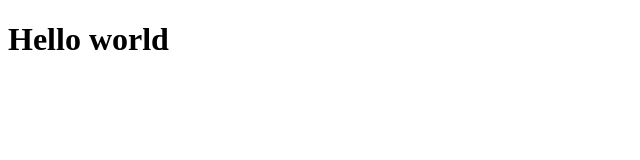
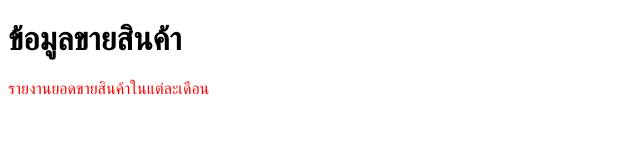
Before and after one commit to noteweihei/valentinote-project, a plain HTML site: page index.html in a window 1280 px wide. Shown: the whole page, without its empty margins (0-640 px from the left). Drawn offline with Linux system fonts and the light colour scheme.

Commit message:
add report seal

```diff
--- a/app.js
+++ b/app.js
@@ -1,5 +1 @@
-console.log("hello word");
-console.log("hello word");
-console.log("hello word");
-
 console.log("Employee Data");
--- a/index.html
+++ b/index.html
@@ -4,9 +4,15 @@
     <meta charset="UTF-8" />
     <meta name="viewport" content="width=device-width, initial-scale=1.0" />
     <title>Document</title>
+    <style>
+      p {
+        color: red;
+      }
+    </style>
   </head>
   <body>
-    <h1>Hello world</h1>
+    <h1>ข้อมูลขายสินค้า</h1>
+    <p>รายงานยอดขายสินค้าในแต่ละเดือน</p>
 
     <script src="app.js"></script>
   </body>
```
Also changed, not shown: readme.txt (added).
